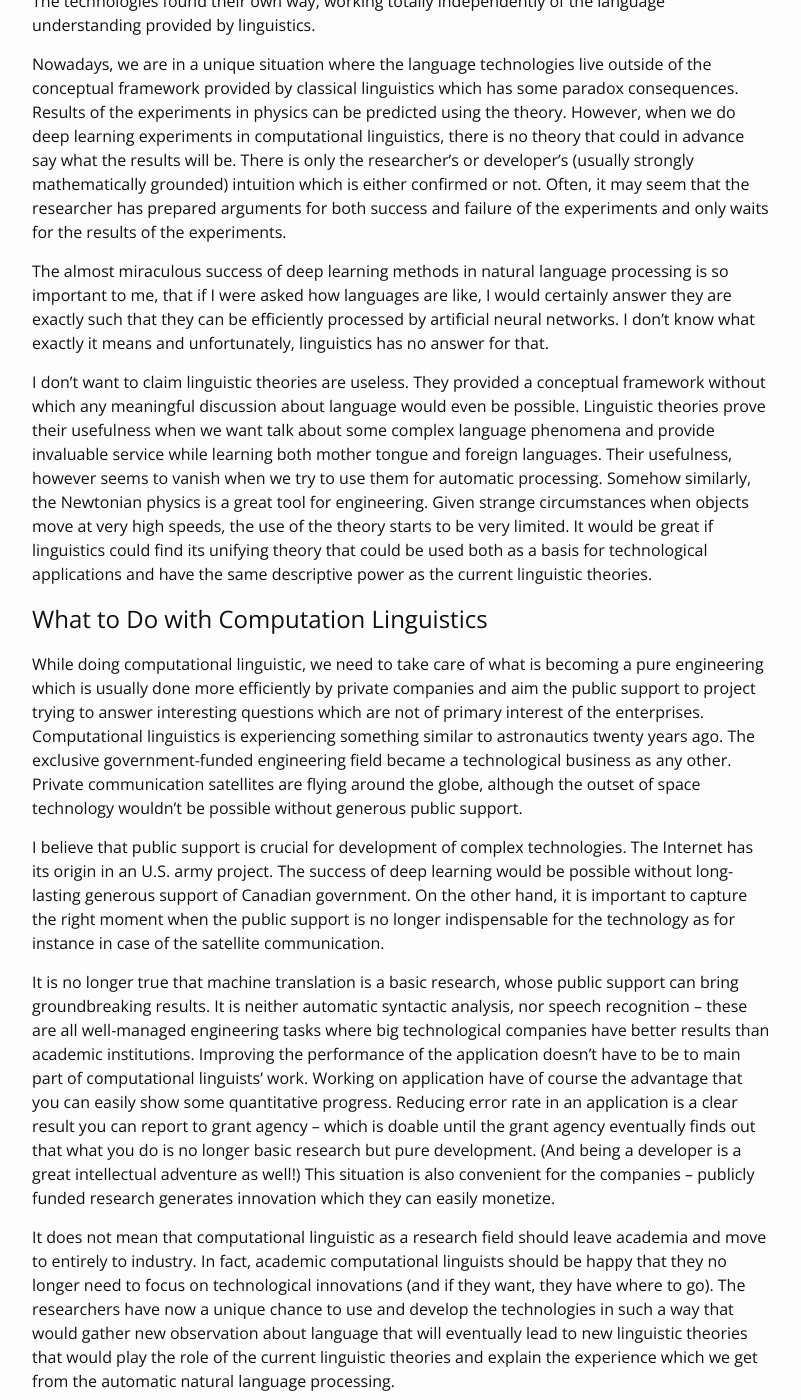
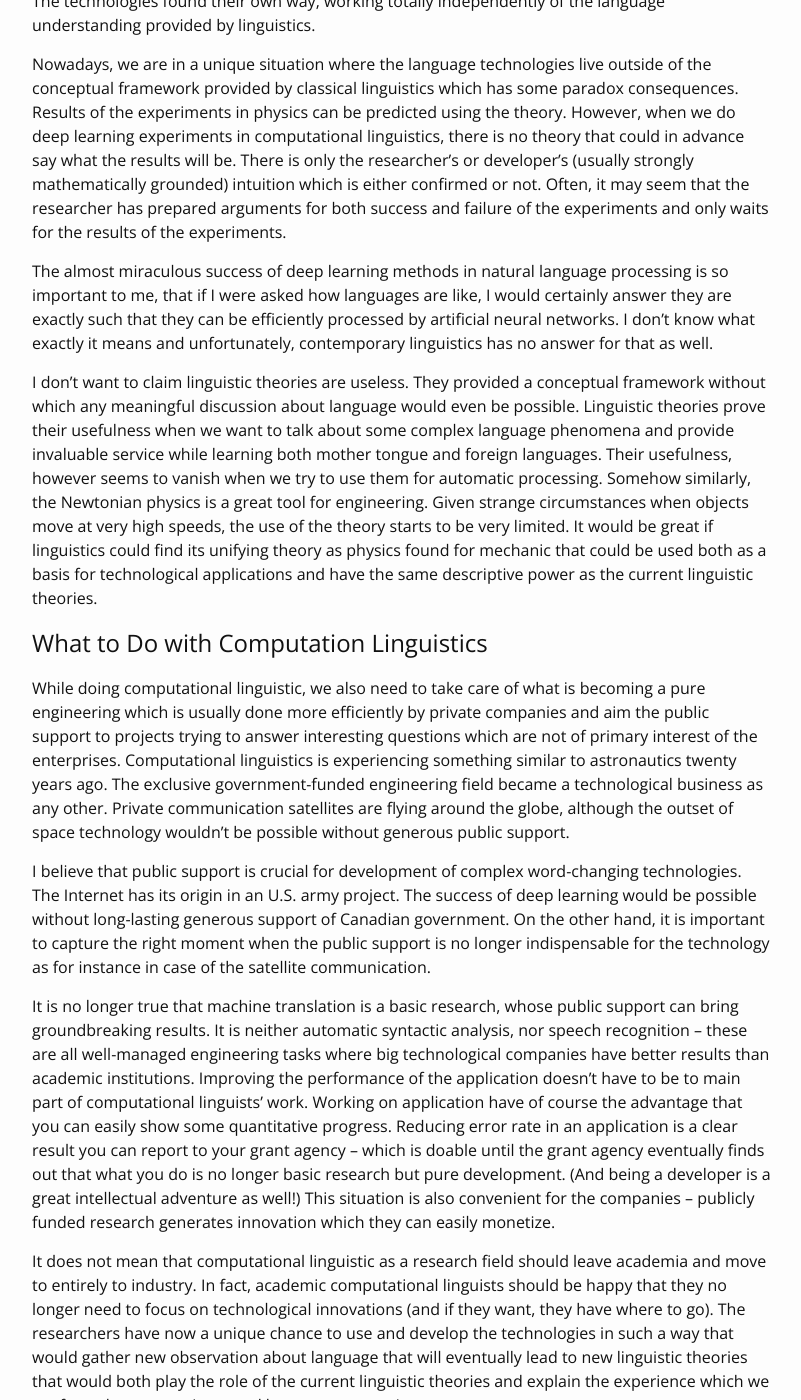
Before and after one commit to jlibovicky/jlibovicky.github.io, a Jekyll site: the page built from _posts/2017-03-20-Manifesto.md, in a window 1280 px wide and 1400 px high, scrolled down 2906 px. Shown: the whole window, without its empty margins (238-1039 px from the left). Built offline with Jekyll 4.4.1, drawn with Linux system fonts in a browser that asks for light colours; some web fonts are replaced; comment, search, counter and statistics services are not loaded; some of the changed text lies outside the part shown.

Commit message:
links and last-minute edits

```diff
--- a/_posts/2017-03-20-Manifesto.md
+++ b/_posts/2017-03-20-Manifesto.md
@@ -8,23 +8,26 @@
 its current problems, and most importantly why it is a very exciting field of
 study.
 
-Computational linguistics is a something between a research and an engineering
-field whose goal is to use mathematical models to describe natural languages
-(like English or Czech, not e.g., programming languages) and come up with
-technological applications of these models. Due to these goals it is necessary
-a multidisciplinary field which combines something from classical linguistics,
-artificial intelligence, mathematics and software engineering.
+[Computational
+linguistics](https://en.wikipedia.org/wiki/Computational_linguistics) is a
+something between a research and an engineering field whose goal is to use
+mathematical models to describe natural languages (like English or Czech, not
+e.g., programming languages) and come up with technological applications of
+these models. Due to these goals it is necessary a multidisciplinary field
+which combines something from classical linguistics, artificial intelligence,
+mathematics and software engineering.
 
 The attempts for automatic processing of natural languages are with us from the
-early days of artificial intelligence. After all, the famous _Turing test_,
-which is sometimes considered to be a criterion of artificial intelligence
-being really intelligent, assumes that an intelligent machine must be able to
-communicate in natural language. The artificial intelligence took a different
-direction in the last 50 years – most importantly it focused on attempts to
-model some of the most basic human cognitive abilities and development of
-intelligent agents trying to meet some objectives in an environment.
-Computational linguistics with its effort to model language without general AI
-sitting in the background got established as a standalone research discipline.
+early days of artificial intelligence. After all, the famous _[Turing
+test](https://en.wikipedia.org/wiki/Turing_test)_, which is sometimes
+considered to be a criterion of artificial intelligence being really
+intelligent, assumes that an intelligent machine must be able to communicate in
+natural language. The artificial intelligence took a different direction in the
+last 50 years – most importantly it focused on attempts to model some of the
+most basic human cognitive abilities and development of intelligent agents
+trying to meet some objectives in an environment. Computational linguistics
+with its effort to model language without general AI sitting in the background
+got established as a standalone research discipline.
 
 In the last thirty years, computational linguistics undergone a fascinating
 development when it transformed from an almost obscure research field into to
@@ -150,39 +155,39 @@
 processing is so important to me, that if I were asked how languages are like,
 I would certainly answer they are exactly such that they can be efficiently
 processed by artificial neural networks. I don't know what exactly it means and
-unfortunately, linguistics has no answer for that.
+unfortunately, contemporary linguistics has no answer for that as well.
 
 I don't want to claim linguistic theories are useless. They provided a
 conceptual framework without which any meaningful discussion about language
 would even be possible. Linguistic theories prove their usefulness when we want
-talk about some complex language phenomena and provide invaluable service while
-learning both mother tongue and foreign languages. Their usefulness, however
-seems to vanish when we try to use them for automatic processing. Somehow
-similarly, the Newtonian physics is a great tool for engineering. Given strange
-circumstances when objects move at very high speeds, the use of the theory
-starts to be very limited. It would be great if linguistics could find its
-unifying theory that could be used both as a basis for technological
-applications and have the same descriptive power as the current linguistic
-theories.
+to talk about some complex language phenomena and provide invaluable service
+while learning both mother tongue and foreign languages. Their usefulness,
+however seems to vanish when we try to use them for automatic processing.
+Somehow similarly, the Newtonian physics is a great tool for engineering. Given
+strange circumstances when objects move at very high speeds, the use of the
+theory starts to be very limited. It would be great if linguistics could find
+its unifying theory as physics found for mechanic that could be used both as a
+basis for technological applications and have the same descriptive power as the
+current linguistic theories.
 
 # What to Do with Computation Linguistics
 
-While doing computational linguistic, we need to take care of what is becoming
-a pure engineering which is usually done more efficiently by private companies
-and aim the public support to project trying to answer interesting questions
-which are not of primary interest of the enterprises. Computational linguistics
-is experiencing something similar to astronautics twenty years ago. The
-exclusive government-funded engineering field became a technological business
-as any other. Private communication satellites are flying around the globe,
-although the outset of space technology wouldn't be possible without generous
-public support.
+While doing computational linguistic, we also need to take care of what is
+becoming a pure engineering which is usually done more efficiently by private
+companies and aim the public support to projects trying to answer interesting
+questions which are not of primary interest of the enterprises. Computational
+linguistics is experiencing something similar to astronautics twenty years ago.
+The exclusive government-funded engineering field became a technological
+business as any other. Private communication satellites are flying around the
+globe, although the outset of space technology wouldn't be possible without
+generous public support.
 
 I believe that public support is crucial for development of complex
-technologies. The Internet has its origin in an U.S. army project. The success
-of deep learning would be possible without long-lasting generous support of
-Canadian government. On the other hand, it is important to capture the right
-moment when the public support is no longer indispensable for the technology as
-for instance in case of the satellite communication.
+word-changing technologies. The Internet has its origin in an U.S. army
+project. The success of deep learning would be possible without long-lasting
+generous support of Canadian government. On the other hand, it is important to
+capture the right moment when the public support is no longer indispensable for
+the technology as for instance in case of the satellite communication.
 
 It is no longer true that machine translation is a basic research, whose public
 support can bring groundbreaking results. It is neither automatic syntactic
@@ -191,12 +196,12 @@
 institutions. Improving the performance of the application doesn't have to be
 to main part of computational linguists' work. Working on application have of
 course the advantage that you can easily show some quantitative progress.
-Reducing error rate in an application is a clear result you can report to grant
-agency – which is doable until the grant agency eventually finds out that what
-you do is no longer basic research but pure development. (And being a developer
-is a great intellectual adventure as well!) This situation is also convenient
-for the companies – publicly funded research generates innovation which they
-can easily monetize.
+Reducing error rate in an application is a clear result you can report to your
+grant agency – which is doable until the grant agency eventually finds out that
+what you do is no longer basic research but pure development. (And being a
+developer is a great intellectual adventure as well!) This situation is also
+convenient for the companies – publicly funded research generates innovation
+which they can easily monetize.
 
 It does not mean that computational linguistic as a research field should leave
 academia and move to entirely to industry. In fact, academic computational
@@ -204,9 +209,9 @@
 innovations (and if they want, they have where to go). The researchers have now
 a unique chance to use and develop the technologies in such a way that would
 gather new observation about language that will eventually lead to new
-linguistic theories that would play the role of the current linguistic theories
-and explain the experience which we get from the automatic natural language
-processing.
+linguistic theories that would both play the role of the current linguistic
+theories and explain the experience which we get from the automatic natural
+language processing.
 
 Moreover, computational linguistics experts are still needed in academia to
 train new generations of experts and via they public activity ensure that there
```
Also changed, not shown: other parts of _posts/2017-03-20-Manifesto.md (+31 -29 lines), _posts/2017-03-20-Manifest.md (+68 -61 lines).
